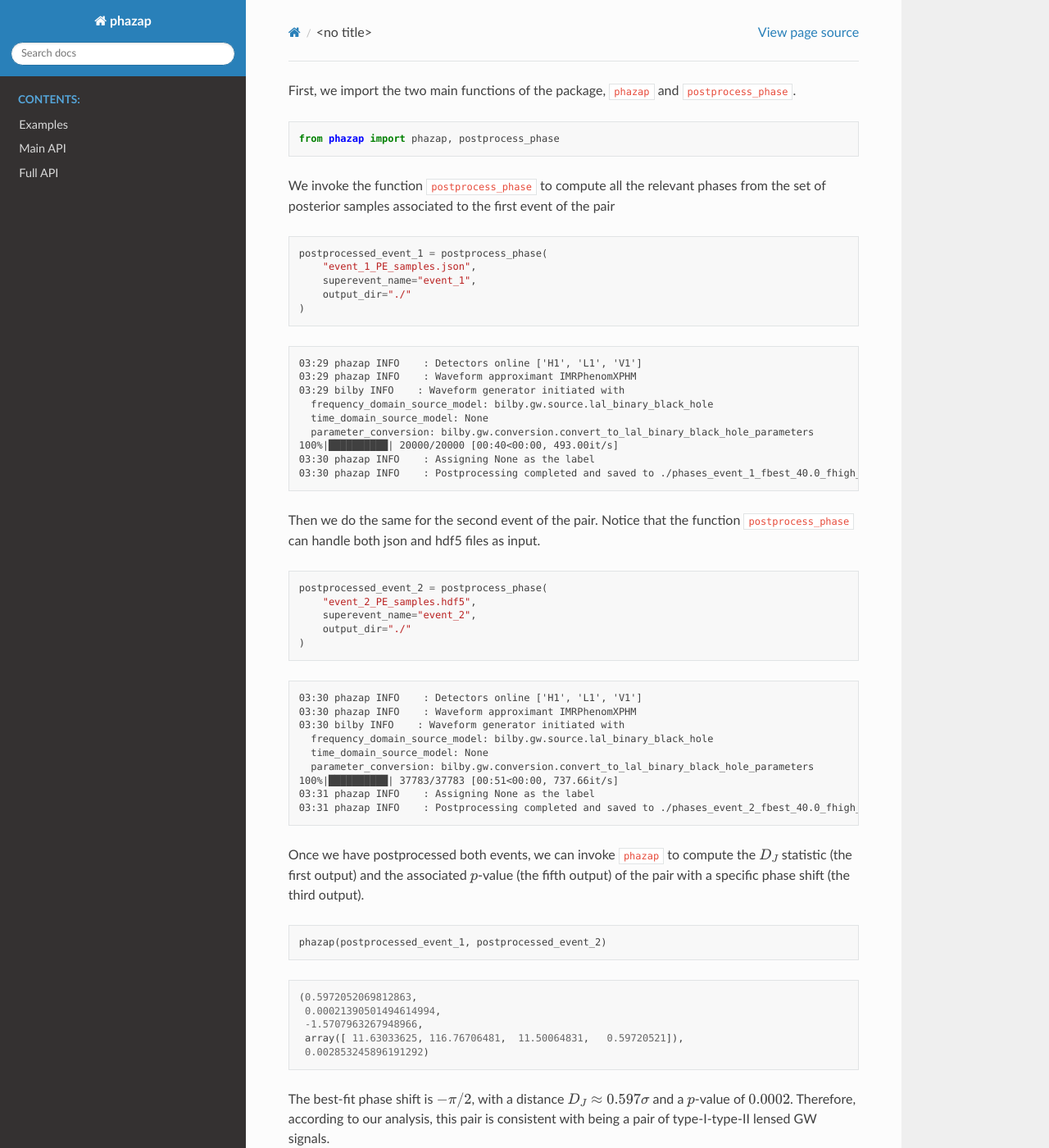
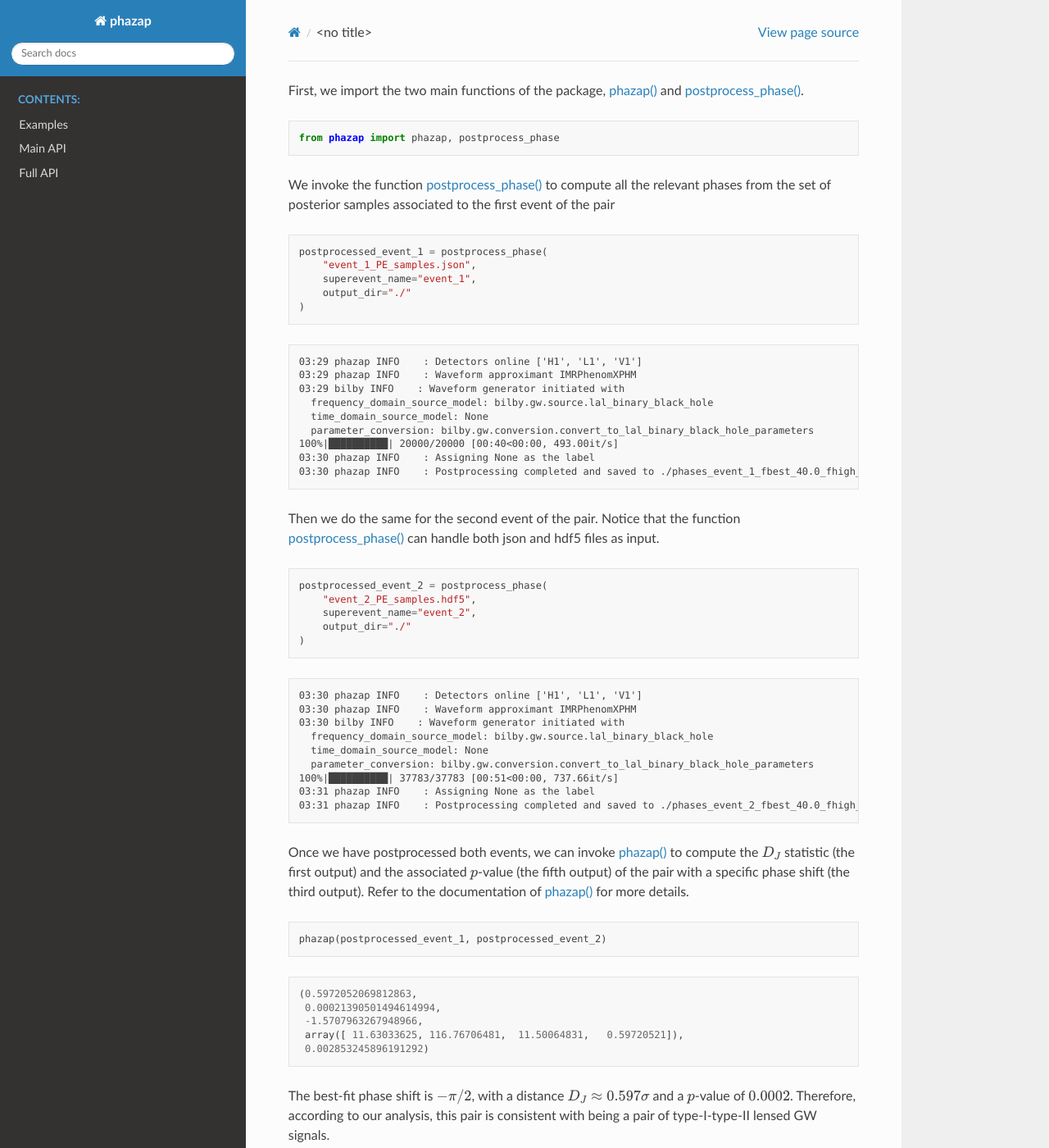
Before and after one commit to ezquiaga/phazap, a Sphinx documentation site: the page built from docs/source/tutorial_example_1.rst, in a window 1280 px wide and 1400 px high. Shown: the whole window at 82% size. Built offline with Sphinx 7.4.7 and the Read the Docs theme 2.0.0, drawn with Linux system fonts in a browser that asks for light colours; some of the changed text lies outside the part shown.

Commit message:
Update docs

```diff
--- a/docs/source/main_api.rst
+++ b/docs/source/main_api.rst
@@ -1,10 +1,14 @@
 Main API
 ========
+
+.. _phazap_api:
 
 .. autofunction:: phazap.phazap
 
 .. autofunction:: phazap.phazap_summary
 
+.. _postprocess_phase_api:
+
 .. autofunction:: phazap.postprocess_phase
 
 .. autofunction:: phazap.plot_utils.phazap_plot
--- a/docs/source/tutorial_example_1.rst
+++ b/docs/source/tutorial_example_1.rst
@@ -1,12 +1,12 @@
 First, we import the two main functions of the package,
-``phazap`` and ``postprocess_phase``.
+:ref:`phazap() <phazap_api>` and :ref:`postprocess_phase() <postprocess_phase_api>`.
 
 .. code:: ipython3
 
     from phazap import phazap, postprocess_phase
 
 
-We invoke the function ``postprocess_phase`` to compute all the relevant
+We invoke the function :ref:`postprocess_phase() <postprocess_phase_api>` to compute all the relevant
 phases from the set of posterior samples associated to the first event of the pair
 
 .. code:: ipython3
@@ -32,7 +32,7 @@ phases from the set of posterior samples associated to the first event of the pa
 
 
 Then we do the same for the second event of the pair. Notice that the function
-``postprocess_phase`` can handle both json and hdf5 files as input.
+:ref:`postprocess_phase() <postprocess_phase_api>` can handle both json and hdf5 files as input.
 
 .. code:: ipython3
 
@@ -56,9 +56,9 @@ Then we do the same for the second event of the pair. Notice that the function
     03:31 phazap INFO    : Postprocessing completed and saved to ./phases_event_2_fbest_40.0_fhigh_100.0_flow_20.0.hdf5
 
 
-Once we have postprocessed both events, we can invoke ``phazap`` to compute
+Once we have postprocessed both events, we can invoke :ref:`phazap() <phazap_api>` to compute
 the :math:`D_J` statistic (the first output) and the associated :math:`p`-value (the fifth output) of the pair with
-a specific phase shift (the third output).
+a specific phase shift (the third output). Refer to the documentation of :ref:`phazap() <phazap_api>` for more details.
 
 .. code:: ipython3
 
@@ -78,7 +78,7 @@ a distance :math:`D_J \approx 0.597\sigma` and a :math:`p`-value of :math:`0.000
 Therefore, according to our analysis, this pair is consistent with being a pair of
 type-I-type-II lensed GW signals.
 
-We can also make a plot visualizing the result with ``phazap.plot_utils.phazap_plot``
+We can also make a plot visualizing the result with ``phazap.plot_utils.phazap_plot()``
 
 .. code:: ipython3
 
```
